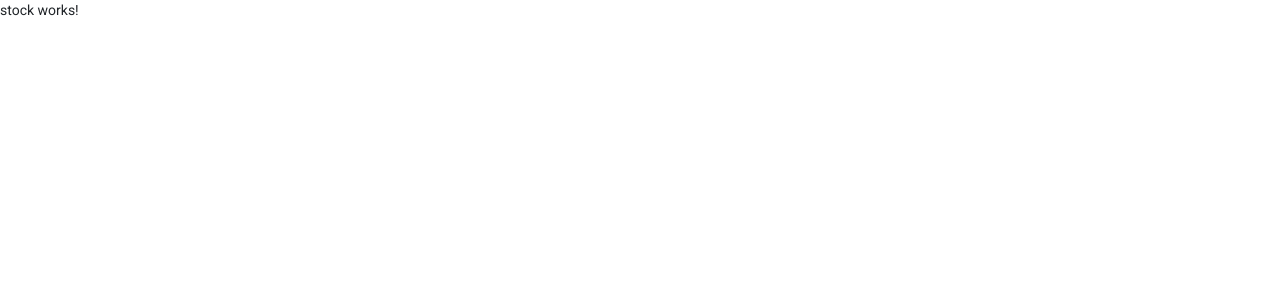
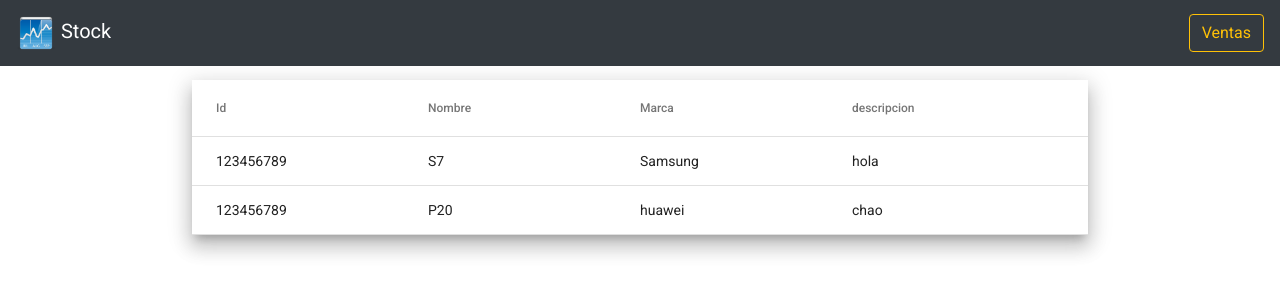
Before and after one commit to cacunae/ProyectoFinal, an Angular app: page /stock in a window 1280 px wide. Shown: the top 300 px of the page. Built offline with nearby package versions, Linux system fonts and the light colour scheme.

Commit message:
vista de stock v1

```diff
--- a/src/app/VistaVendedores/stock/stock.component.html
+++ b/src/app/VistaVendedores/stock/stock.component.html
@@ -1 +1,88 @@
-<p>stock works!</p>
+<nav class="navbar navbar-dark bg-dark">
+  <a class="navbar-brand" href="portalventas">
+    <img
+      src="./assets/stock2.png"
+      width="40"
+      height="40"
+      class="d-inline-block align-mid"
+      alt=""
+      loading="lazy"
+    />
+    Stock
+  </a>
+
+  <div class="text-left">
+    <a href="ventas">
+      <button
+        class="btn btn-outline-warning"
+        style="margin-left: 1em"
+        routerLink="ventas"
+      >
+        Ventas
+      </button>
+    </a>
+  </div>
+</nav>
+
+<div
+  style="width: 70%; margin: 1em auto; text-align: center"
+  class="mat-elevation-z12"
+>
+  <mat-table [dataSource]="productos">
+    <ng-container matColumnDef="id">
+      <mat-header-cell *matHeaderCellDef> Id </mat-header-cell>
+      <mat-cell *matCellDef="let productos"> {{ productos.id }} </mat-cell>
+    </ng-container>
+    <ng-container matColumnDef="nombre">
+      <mat-header-cell *matHeaderCellDef> Nombre </mat-header-cell>
+      <mat-cell *matCellDef="let productos">
+        {{ productos.nombre }}
+      </mat-cell>
+    </ng-container>
+    <ng-container matColumnDef="marca">
+      <mat-header-cell *matHeaderCellDef> Marca </mat-header-cell>
+      <mat-cell *matCellDef="let productos">
+        {{ productos.marca }}
+      </mat-cell>
+    </ng-container>
+    <ng-container matColumnDef="descripcion">
+      <mat-header-cell *matHeaderCellDef>descripcion</mat-header-cell>
+      <mat-cell *matCellDef="let productos">
+        {{ productos.descripcion }}
+      </mat-cell>
+    </ng-container>
+    <ng-container matColumnDef="opciones">
+      <mat-header-cell class="titulo" *matHeaderCellDef> </mat-header-cell>
+
+      <mat-cell
+        style="justify-content: center"
+        *matCellDef="let estudiante; index as i"
+      >
+        <button
+          mat-mini-fab
+          style="background-color: #d8473e"
+          (click)="eliminar(i)"
+        >
+          <mat-icon>delete</mat-icon>
+        </button>
+
+        <button
+          style="
+            background-color: #f7ae42;
+            color: white;
+            margin-left: 1em;
+            padding-left: 0%;
+          "
+          (click)="modificar(i)"
+          data-toggle="modal"
+          mat-mini-fab
+          href="#EDITAR"
+        >
+          <mat-icon>edit</mat-icon>
+        </button>
+      </mat-cell>
+    </ng-container>
+    <mat-header-row *matHeaderRowDef="columnasAMostrar"></mat-header-row>
+    <mat-row *matRowDef="let myRowData; columns: columnasAMostrar"></mat-row>
+  </mat-table>
+</div>
--- a/src/app/VistaVendedores/stock/stock.component.ts
+++ b/src/app/VistaVendedores/stock/stock.component.ts
@@ -3,13 +3,27 @@ import { Component, OnInit } from '@angular/core';
 @Component({
   selector: 'app-stock',
   templateUrl: './stock.component.html',
-  styleUrls: ['./stock.component.css']
+  styleUrls: ['./stock.component.css'],
 })
 export class StockComponent implements OnInit {
+  constructor() {}
 
-  constructor() { }
+  ngOnInit(): void {}
 
-  ngOnInit(): void {
-  }
+  productos = [
+    {
+      id: 123456789,
+      nombre: 'S7',
+      marca: 'Samsung',
+      descripcion: 'hola',
+    },
+    {
+      id: 123456789,
+      nombre: 'P20',
+      marca: 'huawei',
+      descripcion: 'chao',
+    },
+  ];
 
+  columnasAMostrar: string[] = ['id', 'nombre', 'marca', 'descripcion'];
 }
--- a/src/app/app-routing.module.ts
+++ b/src/app/app-routing.module.ts
@@ -11,8 +11,8 @@ import { StockComponent } from './VistaVendedores/stock/stock.component';
 import { VentasComponent } from './VistaVendedores/ventas/ventas.component';
 
 const routes: Routes = [
-  { path: '', component: LoginUsuarioComponent },
-  { path: 'inicio', component: InicioComponent },
+  { path: 'login-usuario', component: LoginUsuarioComponent },
+  { path: 'portalventas', component: InicioComponent },
   { path: 'stock', component: StockComponent },
   { path: 'ventas', component: VentasComponent },
   { path: 'productos', component: ProductosComponent },
```
